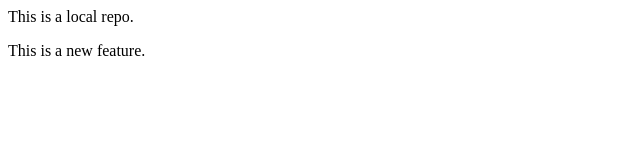
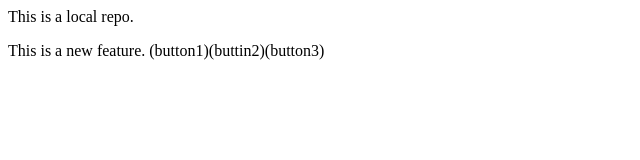
Before and after one commit to arkapriyathecoderinprogress/LocalDemo, a plain HTML site: page index.html in a window 1280 px wide. Shown: the whole page, without its empty margins (0-640 px from the left). Drawn offline with Linux system fonts and the light colour scheme.

Commit message:
Add button1, button2, button3

```diff
--- a/index.html
+++ b/index.html
@@ -1,2 +1,2 @@
 <p>This is a local repo.</p>
-<p>This is a new feature.</p>
+<p>This is a new feature. (button1)(buttin2)(button3)</p>
```
